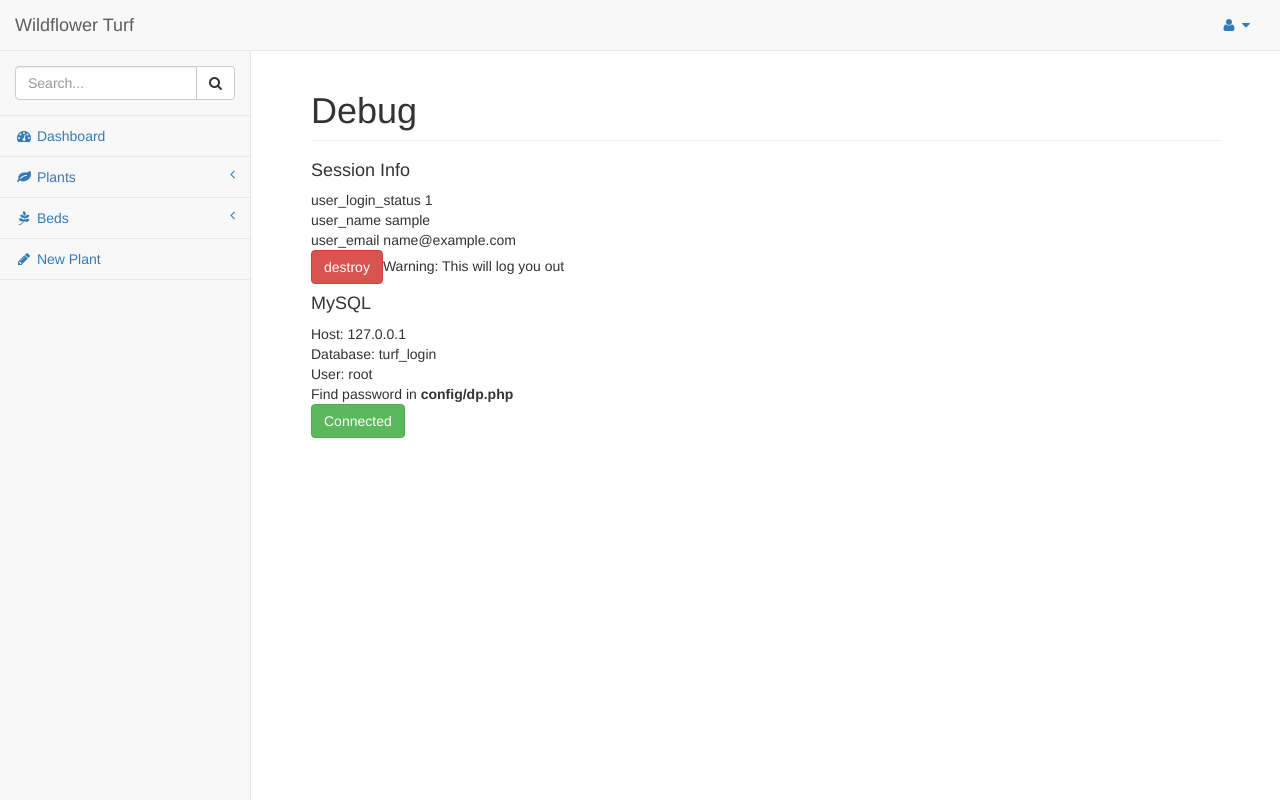
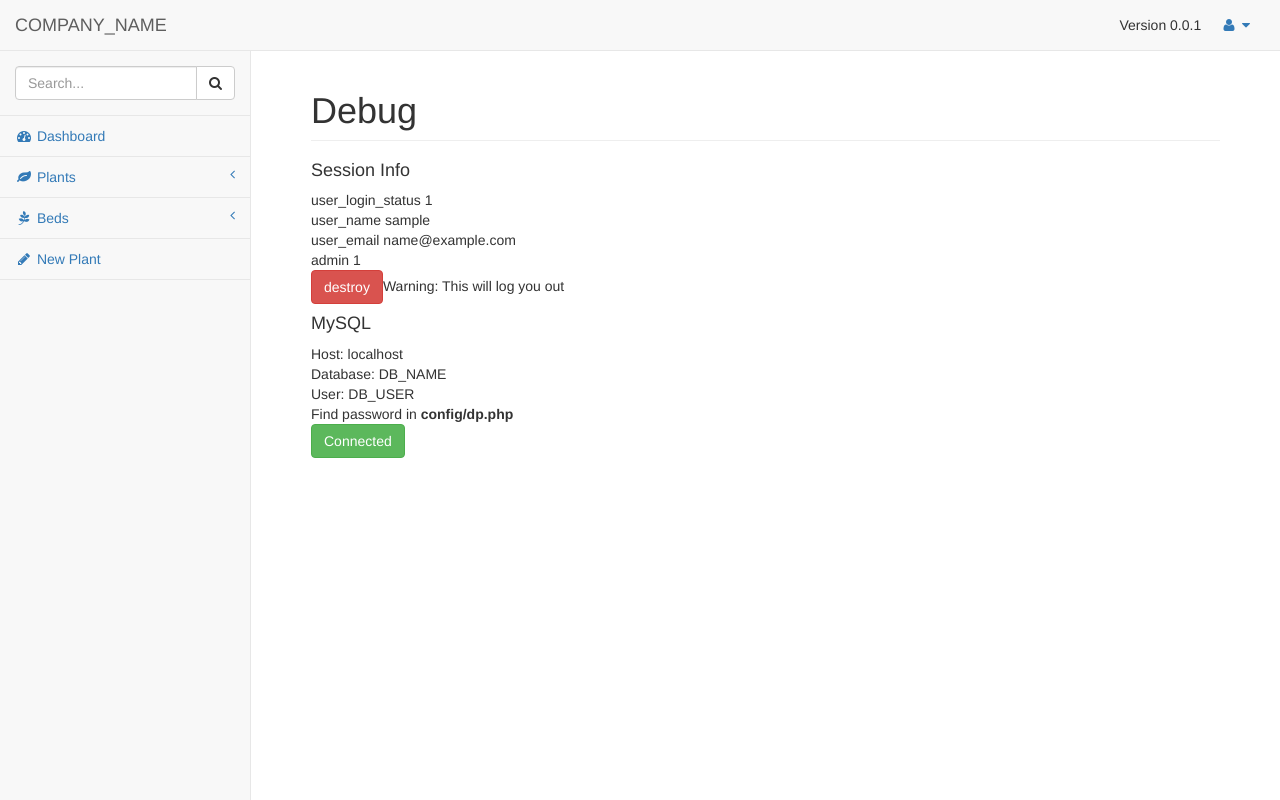
Before and after one commit to MightySCollins/Wildflower_Turf, a PHP site: page /debug.php in a window 1280 px wide. Run offline with PHP 8.4, Linux system fonts and the light colour scheme; the visitor is signed in with stand-in values (Sample User, id 1); some libraries are stand-ins or nearby versions.

Commit message:
Version and admin support

```diff
--- a/classes/Login.php
+++ b/classes/Login.php
@@ -98,6 +98,7 @@ class Login
                         $_SESSION['user_name'] = $result_row->user_name;
                         $_SESSION['user_email'] = $result_row->user_email;
                         $_SESSION['user_login_status'] = 1;
+                        if ($result_row->user_name === ADMIN) $_SESSION['admin'] = true; else $_SESSION['admin'] = false;
 
                     } else {
                         $this->errors[] = "Wrong password. Try again.";
--- a/config/config.php
+++ b/config/config.php
@@ -10,3 +10,4 @@ define("PHP_INFO", false); // if you want to see full PHP info Todo: Add support
 define("SHOW_CONFIG", false); // if this file can be shown
 define("SHOW_CONST", false); // USE WITH CAUTION
 define("SHOW_MYSQL", true); // Will not show current password
+define("VERSION", "0.0.1");
--- a/pages/template.php
+++ b/pages/template.php
@@ -49,13 +49,14 @@
         <!-- /.navbar-header -->
         <div >
         <ul class="nav navbar-top-links navbar-right">
+            <?php if ($_SESSION['admin']) echo "Version ". VERSION ?>
             <!-- /.dropdown -->
             <li class="dropdown">
                 <a class="dropdown-toggle" data-toggle="dropdown" href="#">
                     <i class="fa fa-user fa-fw"></i> <i class="fa fa-caret-down"></i>
                 </a>
                 <ul class="dropdown-menu dropdown-user">
-                    <?php if ($_SESSION['user_name'] == ADMIN) {
+                    <?php if ($_SESSION['admin']) {
                         echo '<li><a href="debug.php"><i class="fa fa-cog fa-fw"></i> Debug</a>
                     </li><li class="divider"></li>';
                     } ?>
```
Also changed, not shown: pages/plants.php (+8 -7 lines).
